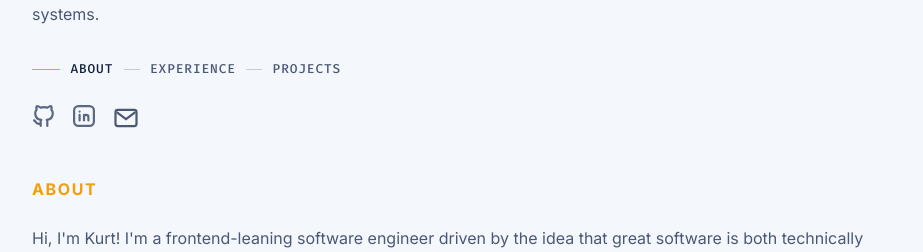
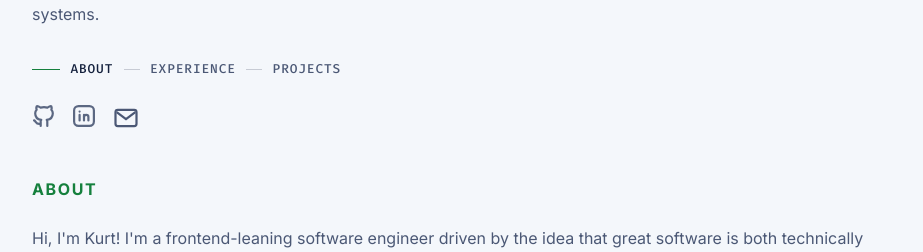
Before and after one commit to kurtluu/portfolio, a React (Vite) app in the folder react-ts-site/: page / in a window 1280 px wide. Shown: the part 232-484 px from the top of the page, without its empty margins (178-1101 px from the left). Built offline with nearby package versions, Linux system fonts and the light colour scheme.

Commit message:
Improve green accent contrast in light mode

```diff
--- a/react-ts-site/src/styles.css
+++ b/react-ts-site/src/styles.css
@@ -212,7 +212,12 @@ h1 {
 
 .nav-link-about:hover::before,
 .nav-link-about.active::before {
-  background: #f59e0b;
+  background: #22c55e;
+}
+
+:root[data-theme="light"] .nav-link-about:hover::before,
+:root[data-theme="light"] .nav-link-about.active::before {
+  background: #15803d;
 }
 
 .nav-link-experience:hover::before,
@@ -248,7 +253,12 @@ h1 {
 
 .socials a.social-link-github:hover,
 .footer-icon-link.social-link-github:hover {
-  color: #f59e0b;
+  color: #22c55e;
+}
+
+:root[data-theme="light"] .socials a.social-link-github:hover,
+:root[data-theme="light"] .footer-icon-link.social-link-github:hover {
+  color: #15803d;
 }
 
 .socials a.social-link-email:hover,
@@ -272,7 +282,11 @@ h1 {
 }
 
 .about-section {
-  --about-accent: #f59e0b;
+  --about-accent: #22c55e;
+}
+
+:root[data-theme="light"] .about-section {
+  --about-accent: #15803d;
 }
 
 .projects-section {
```
